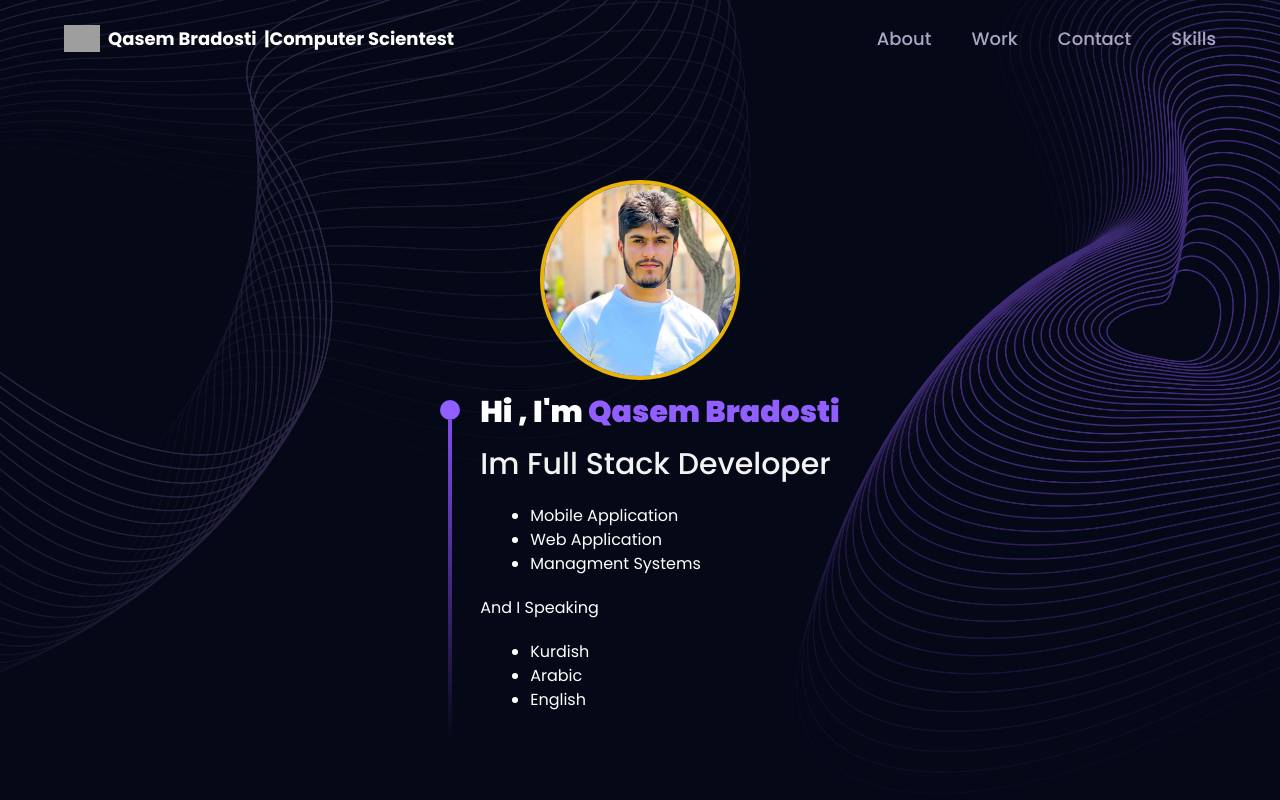
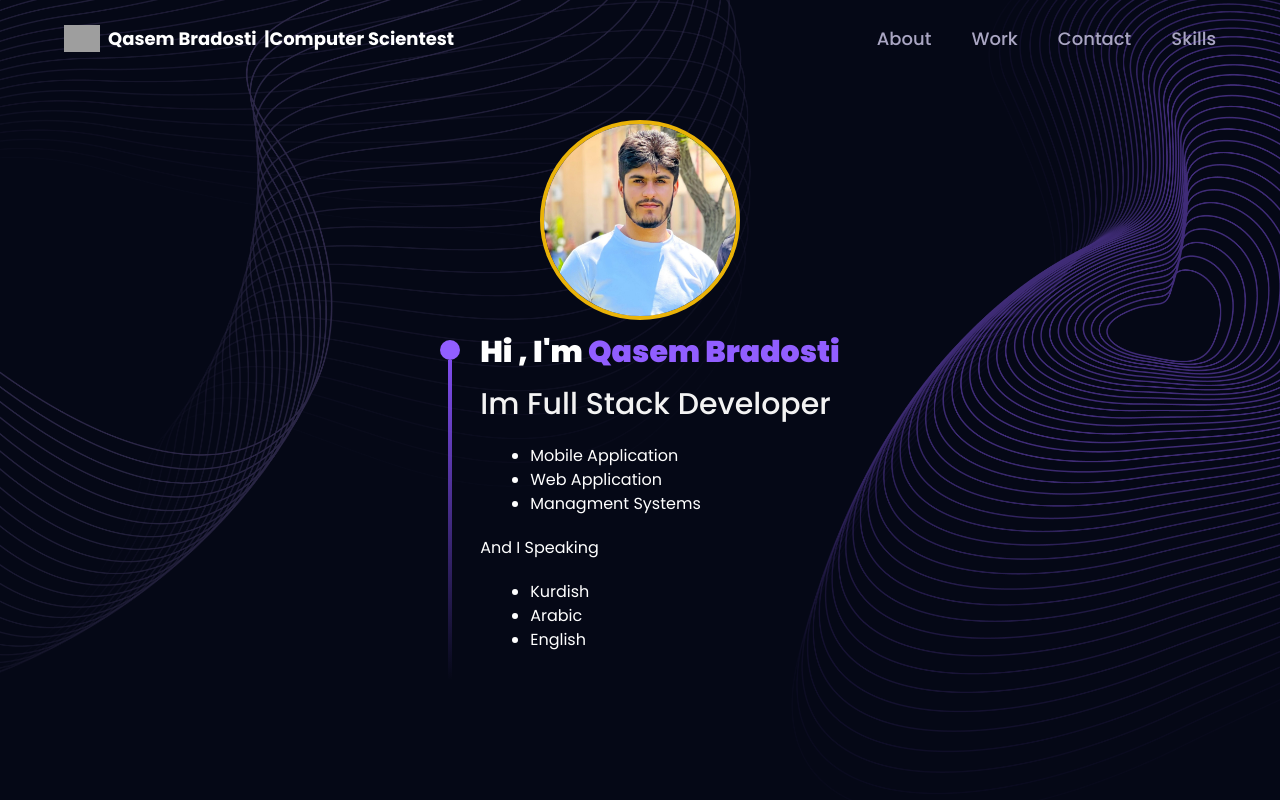
Before and after one commit to QasemPR/QasemBradosti, a React (Create React App) app: page / in a window 1280 px wide. Shown: the top 800 px of the page. Built offline with nearby package versions, Linux system fonts and the light colour scheme; grey boxes are pictures that could not be loaded.

Commit message:
some more changes i have tired

```diff
--- a/src/components/Hero.jsx
+++ b/src/components/Hero.jsx
@@ -3,7 +3,7 @@ import { styles } from "../styles";
 
 const Hero = () => {
   return (
-    <section className={` flex items-center flex-col justify-center w-full h-screen mx-auto`}>
+    <section className={` flex items-center flex-col w-full h-screen mx-auto`}>
       <div>
         <img
           src={require("../assets/IMG.jpg")}
```
